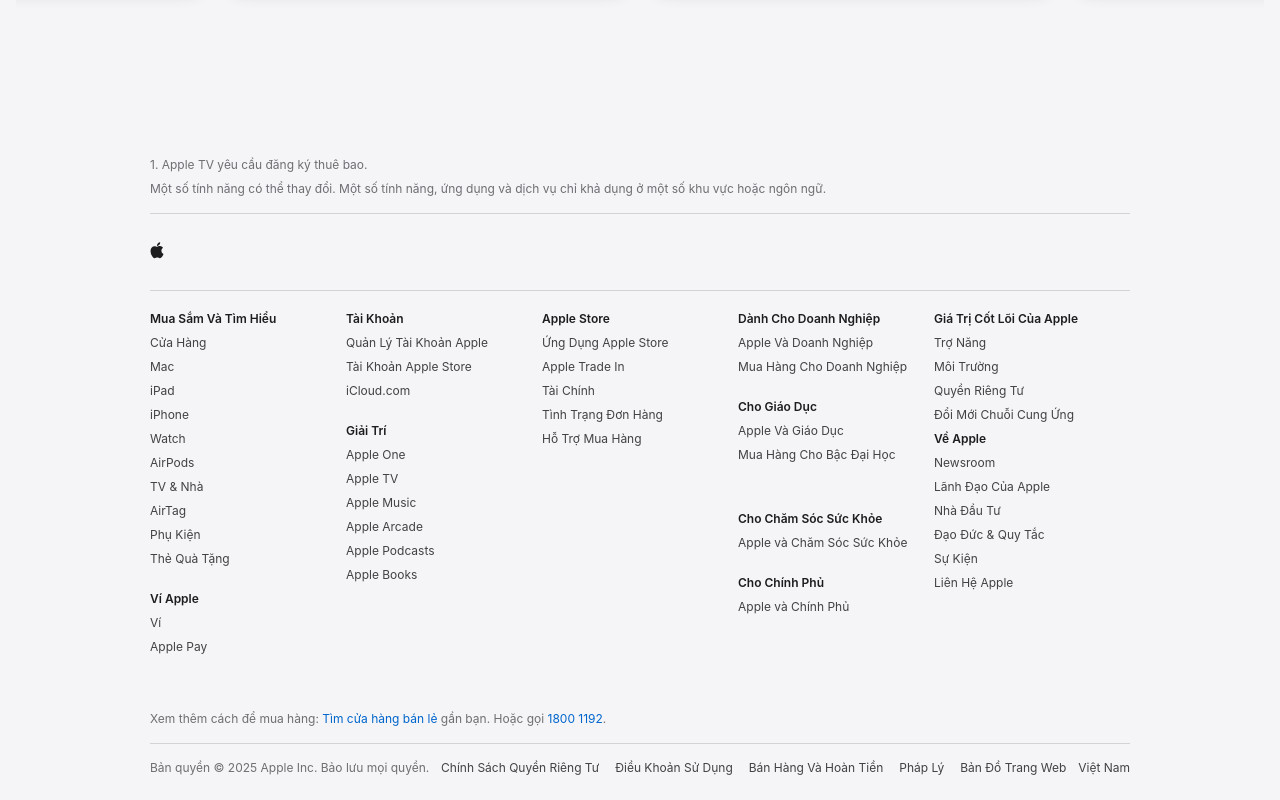
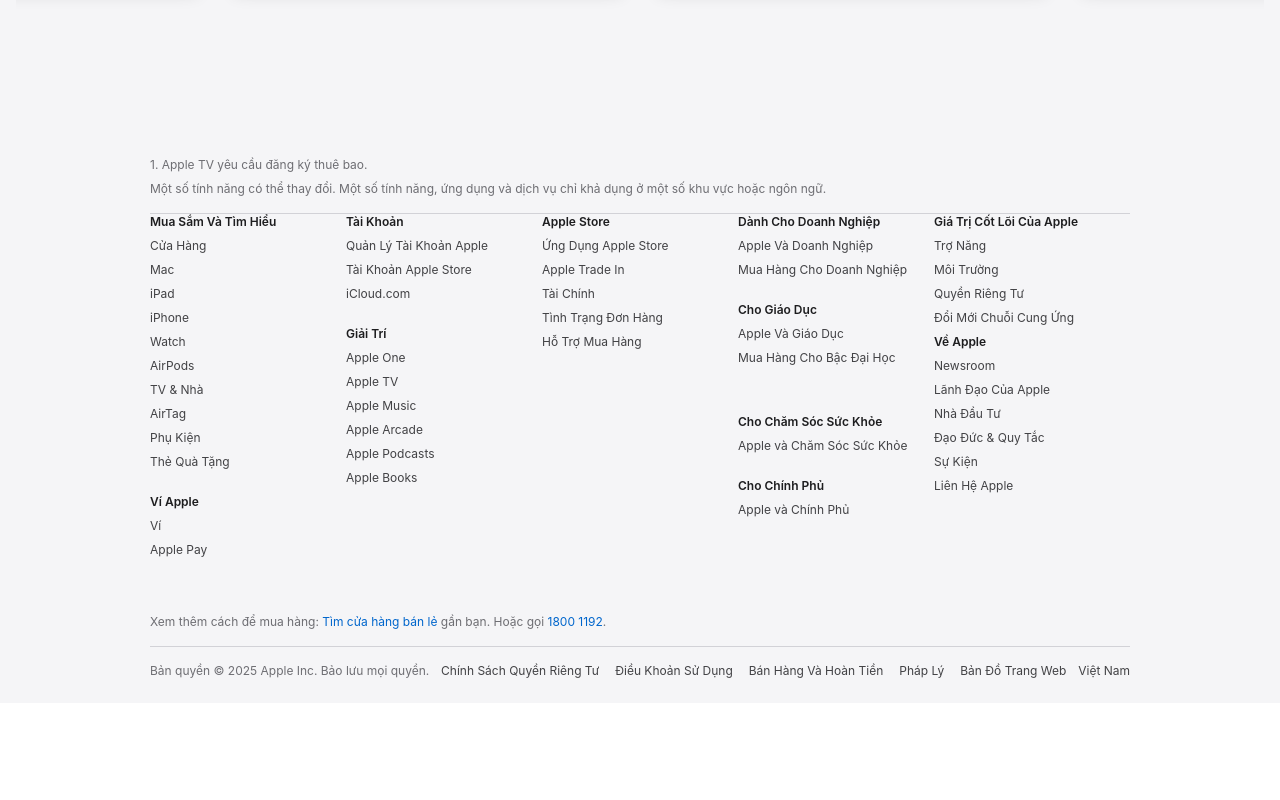
Before and after one commit to invisioncode/cloneapple, a React (Vite) app: page / in a window 1280 px wide. Shown: the part 4347-5147 px from the top of the page. After the commit the page ends 5050 px from the top, so only its background shows below. Built offline with nearby package versions, Linux system fonts and the light colour scheme.

Commit message:
feat(footer): Improve breadcrumb logic and presentation
Refactor the Breadcrumbs component to correctly handle the home page and improve sub-route detection. Remove the unnecessary placeholder logic for the home page and simplify the breadcrumb rendering.

```diff
--- a/components/Footer.tsx
+++ b/components/Footer.tsx
@@ -62,7 +62,9 @@
   const location = useLocation();
   const currentPath = location.pathname;
 
-  // Find the matching name, default to nothing if on home page or unknown
+  if (currentPath === '/') return null;
+
+  // Find the matching name
   let pageName = routeNameMap[currentPath];
 
   // Simple check for sub-routes if exact match fails
@@ -71,18 +73,9 @@
       if (key) pageName = routeNameMap[key];
   }
 
-  if (currentPath === '/') return (
-      <div className="border-b border-[#d2d2d7] py-4 mb-5 flex items-center gap-2 text-[#f5f5f7]">
-           {/* Placeholder to keep layout consistent if needed, or just hidden */}
-           <Link to="/" className="text-[#1d1d1f] hover:text-black">
-              <AppleLogo />
-           </Link>
-      </div>
-  );
-
   return (
-    <div className="border-b border-[#d2d2d7] py-4 mb-5 flex items-center gap-2 text-[12px] text-[#424245]">
-      <Link to="/" className="text-[#1d1d1f] hover:text-black flex items-center -mt-1">
+    <div className="py-4 mb-2 flex items-center gap-2 text-[12px] text-[#424245] overflow-hidden">
+      <Link to="/" className="text-[#1d1d1f] hover:text-black -mt-0.5">
         <AppleLogo />
       </Link>
       {pageName && (
@@ -173,7 +166,7 @@
                     <a href="#" className="hover:underline text-[#424245]">Bản Đồ Trang Web</a>
                 </div>
                 <div className="mt-2 md:mt-0">
-                    <a href="/choose-country-region" className="hover:underline text-[#424245]">Việt Nam</a>
+                    <Link to="/choose-country-region" className="hover:underline text-[#424245]">Việt Nam</Link>
                 </div>
             </div>
         </div>
```
